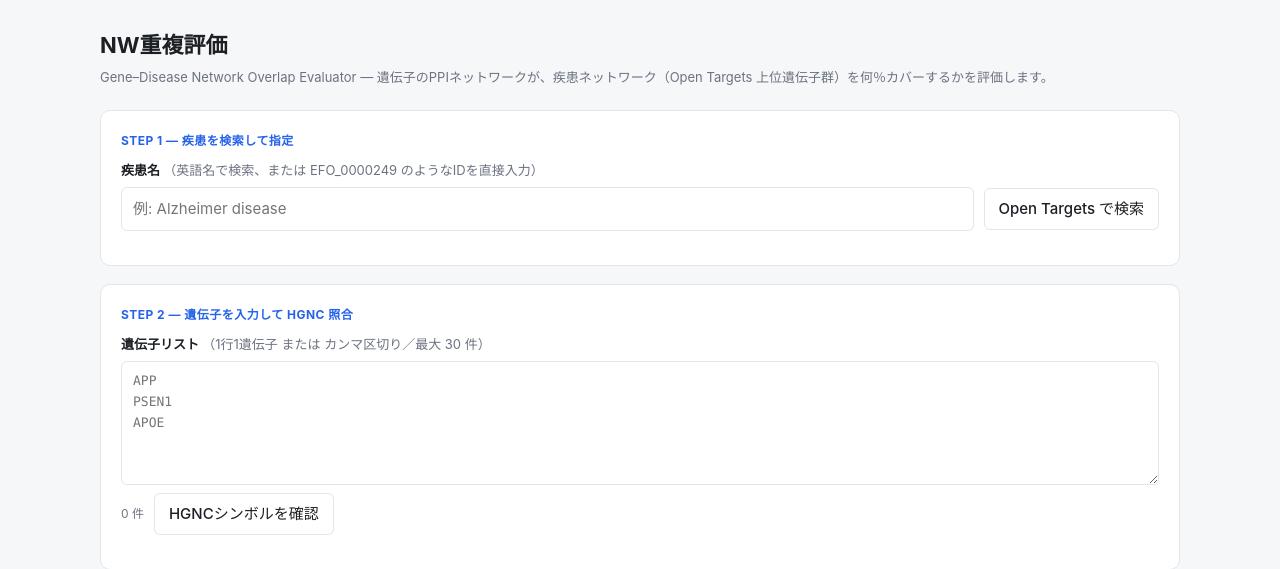
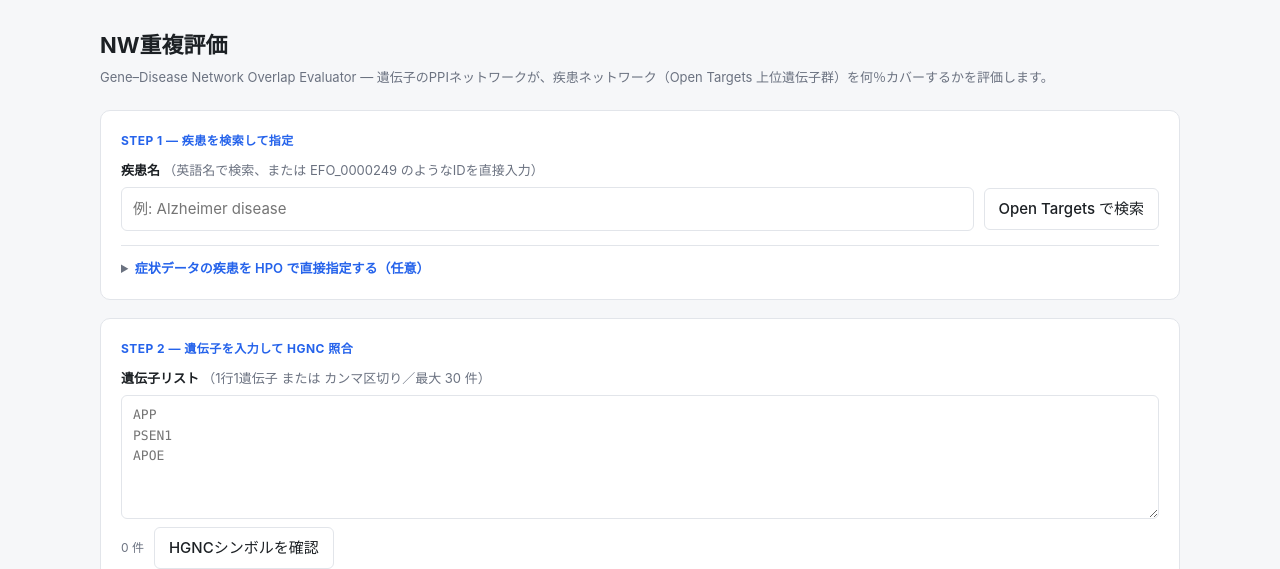
Before and after one commit to pepsea/disease_gene_network01, a Flask app: page / in a window 1280 px wide. Shown: the top 569 px of the page. Run offline with Flask 3, Linux system fonts and the light colour scheme.

Commit message:
Let the disease be picked from HPO's own registry
phenotype.hpoa carries every OMIM, Orphanet and DECIPHER disease under its
own name, so HPO can identify a disease itself rather than only being
reached through Open Targets cross references. Until now that registry was
used for one thing — an exact name match when dbXRefs came back empty — so
a disease HPO knows but Open Targets cannot map to was unreachable.

- collectors/hpo.list_diseases exposes the registry; search_diseases ranks
  it exact, then prefix, then substring, and within a tier puts the
  better-annotated registration first. Partial matching is right here in a
  way it is not for the automatic fallback: candidates are shown for a
  person to choose between, rather than one being picked blind.
- GET /api/hpo/diseases searches it; analyze takes hpo_disease_ids, which
  skip Open Targets and the cross-reference step entirely.
- STEP 1 gains an optional HPO picker. Several ids can be selected at once
  — a disease registered in both OMIM and Orphanet merges the two
  annotations, which is how the Orphanet frequencies and the OMIM symptoms
  end up in one table.
- The picker resets when the Open Targets disease changes, so a selection
  cannot silently carry over to a different disease.

Only table 3 follows the chosen disease; tables 1 and 2 stay on the Open
Targets disease from STEP 1. Where the ids came from is reported as
xref_origin (selected / dbxrefs / name) and shown in the table.

339 tests, all external APIs mocked, covering the ranking tiers, both
registrations of one disease, the id cap, and that a chosen disease
bypasses Open Targets.

Co-Authored-By: Claude Opus 5 <noreply@anthropic.com>
Claude-Session: https://claude.ai/code/session_017Eq8ec5uNLy4hhRydBzQkf

```diff
--- a/app.py
+++ b/app.py
@@ -9,7 +9,7 @@ from __future__ import annotations
 import concurrent.futures
 import logging
 import os
-from typing import Any
+from typing import Any, Optional
 
 from flask import Flask, jsonify, render_template, request
 
@@ -231,6 +231,18 @@ def create_app(config: dict[str, Any] | None = None) -> Flask:
         except OpenTargetsError as exc:
             return jsonify({"error": str(exc)}), 502
 
+    @app.route("/api/hpo/diseases")
+    def hpo_diseases():
+        """Search HPO's own disease registry (OMIM / Orphanet / DECIPHER)."""
+        query = (request.args.get("q") or "").strip()
+        if not query:
+            return jsonify({"error": "q is required"}), 400
+        try:
+            limit = min(int(request.args.get("limit", 10)), 25)
+        except (TypeError, ValueError):
+            limit = 10
+        return jsonify({"query": query, "results": hpo.search_diseases(query, limit=limit)})
+
     @app.route("/api/genes/validate", methods=["POST"])
     def validate_genes():
         """Check submitted symbols against HGNC without running an analysis."""
@@ -316,9 +328,12 @@ def create_app(config: dict[str, Any] | None = None) -> Flask:
         if symptom_source not in VALID_SYMPTOM_SOURCES:
             symptom_source = app.config["SYMPTOM_SOURCE"]
         if want_symptoms:
+            chosen_ids = data.get("hpo_disease_ids")
+            chosen_ids = chosen_ids if isinstance(chosen_ids, list) else []
             phenotypes, symptom_meta = collect_symptoms(
                 disease_id, disease_label, symptom_source,
                 app.config["SYMPTOM_LIST_N"],
+                hpo_disease_ids=chosen_ids[:10],
             )
             if phenotypes:
                 symptom_set = build_symptom_gene_set(
@@ -449,6 +464,7 @@ def create_app(config: dict[str, Any] | None = None) -> Flask:
                          if e.get("gene_source")}
                     ),
                     "xrefs": symptom_meta.get("xrefs", []),
+                    "xref_origin": symptom_meta.get("xref_origin", ""),
                     "phenotype_count": len(phenotypes),
                     "expanded_count": len(symptom_set["expanded"]),
                     "gene_count": len(symptom_genes),
@@ -512,15 +528,33 @@ def collect_symptoms(
     disease_label: str,
     source: str,
     list_n: int,
+    hpo_disease_ids: Optional[list[str]] = None,
 ) -> tuple[list[dict[str, Any]], dict[str, Any]]:
     """Get the disease's symptoms, falling back from Open Targets to HPO.
 
+    Args:
+        hpo_disease_ids: OMIM / ORPHA / DECIPHER ids chosen from HPO's own
+            disease registry. When given these are used directly, skipping both
+            Open Targets and the cross-reference lookup — the disease has been
+            identified in HPO's own terms, which is more reliable than mapping
+            onto it.
+
     Returns ``(phenotypes, meta)``. ``meta`` records which source supplied the
-    symptom list, the cross references used, and the gene fetcher to expand
-    them with.
+    symptom list, the ids used, and the gene fetcher to expand them with.
     """
     meta: dict[str, Any] = {"phenotype_source": "", "xrefs": [],
-                            "gene_fetcher": _hybrid_gene_fetcher}
+                            "xref_origin": "", "gene_fetcher": _hybrid_gene_fetcher}
+
+    # A disease picked directly in HPO wins over anything derived from EFO.
+    chosen = [str(i).strip() for i in (hpo_disease_ids or []) if str(i).strip()]
+    if chosen:
+        meta["xrefs"] = chosen
+        meta["xref_origin"] = "selected"
+        meta["gene_fetcher"] = _hpo_gene_fetcher
+        phenotypes = hpo.get_disease_phenotypes(chosen, limit=list_n)
+        if phenotypes:
+            meta["phenotype_source"] = "hpo"
+        return phenotypes, meta
 
     if source in ("auto", "opentargets"):
         try:
@@ -540,9 +574,12 @@ def collect_symptoms(
         xrefs = get_disease_xrefs(disease_id)
     except OpenTargetsError as exc:
         log.info("[symptoms] cross references unavailable: %s", exc)
+    meta["xref_origin"] = "dbxrefs" if xrefs else ""
     if not xrefs and disease_label:
         # No xref: fall back to an exact disease-name match inside HPO.
         xrefs = hpo.find_disease_ids_by_name(disease_label)
+        if xrefs:
+            meta["xref_origin"] = "name"
 
     meta["xrefs"] = xrefs
     meta["gene_fetcher"] = _hpo_gene_fetcher
--- a/templates/index.html
+++ b/templates/index.html
@@ -48,6 +48,11 @@
   .cand .id{color:var(--muted);font-size:12px;font-family:ui-monospace,monospace;margin-left:6px}
   .cand .desc{display:block;color:var(--muted);font-size:12px;margin-top:2px;
     overflow:hidden;text-overflow:ellipsis;white-space:nowrap}
+  details{margin-top:14px;border-top:1px solid var(--border);padding-top:12px}
+  summary{cursor:pointer;font-size:13px;font-weight:600;color:var(--accent)}
+  summary::marker{color:var(--muted)}
+  .idbadge{font-size:10px;font-weight:700;padding:1px 5px;border-radius:3px;
+    background:var(--soft);border:1px solid var(--border);margin-right:5px}
   .picked{margin-top:10px;font-size:13px;padding:8px 12px;border-radius:6px;
     background:color-mix(in srgb,var(--ok) 12%,transparent);border:1px solid color-mix(in srgb,var(--ok) 35%,transparent)}
   /* gene chips */
@@ -136,6 +141,19 @@
       <div id="cands"></div>
       <div id="picked"></div>
     </div>
+    <details id="hpo-block">
+      <summary>症状データの疾患を HPO で直接指定する（任意）</summary>
+      <p class="note" style="margin:8px 0 10px">
+        Open Targets 側で症状が取れない疾患や、OMIM / Orphanet の登録名が
+        Open Targets と異なる場合に使います。指定すると表3の症状はこの疾患のものになります。
+      </p>
+      <div class="row">
+        <input id="hpo-query" type="text" placeholder="例: Alzheimer disease" autocomplete="off" style="flex:1;min-width:220px">
+        <button id="hpo-search" type="button" class="secondary">HPO を検索</button>
+      </div>
+      <div id="hpo-cands"></div>
+      <div id="hpo-picked"></div>
+    </details>
   </div>
 
   <!-- STEP 2: genes -->
@@ -295,8 +313,73 @@ async function searchDisease() {
   }
 }
 
+// ── HPO's own disease registry ────────────────────────────────────────────
+let hpoPicked = null;   // [{id, name, source}]
+
+async function searchHpoDisease() {
+  const q = $("hpo-query").value.trim() || $("disease").value.trim();
+  if (!q) return;
+  $("hpo-search").disabled = true;
+  $("hpo-cands").innerHTML = '<p class="small" style="margin:10px 0 0"><span class="spinner"></span>HPO を検索中…（初回はデータ取得に時間がかかります）</p>';
+  try {
+    const res = await fetch("/api/hpo/diseases?q=" + encodeURIComponent(q));
+    const data = await res.json();
+    if (!res.ok || data.error) {
+      $("hpo-cands").innerHTML = '<p class="err small">' + esc(data.error || "検索に失敗しました") + "</p>";
+      return;
+    }
+    if (!data.results.length) {
+      $("hpo-cands").innerHTML = '<p class="err small">HPO に該当する疾患が見つかりません: ' + esc(q) + "</p>";
+      return;
+    }
+    let html = '<div class="cands">';
+    data.results.forEach((r, i) => {
+      html += '<button type="button" class="cand" data-i="' + i + '">'
+        + '<span class="idbadge">' + esc(r.source) + "</span><b>" + esc(r.name) + "</b>"
+        + '<span class="id">' + esc(r.id) + "</span>"
+        + (r.exact ? ' <span class="small">— 完全一致</span>' : "")
+        + '<span class="desc">症状 ' + r.phenotype_count + " 件</span></button>";
+    });
+    html += "</div>";
+    $("hpo-cands").innerHTML = html;
+    $("hpo-cands").querySelectorAll(".cand").forEach((btn) => {
+      btn.addEventListener("click", () => selectHpoDisease(data.results[+btn.dataset.i], btn));
+    });
+  } catch (e) {
+    $("hpo-cands").innerHTML = '<p class="err small">通信エラー: ' + esc(e.message) + "</p>";
+  } finally {
+    $("hpo-search").disabled = false;
+  }
+}
+
+function selectHpoDisease(r, btn) {
+  const already = (hpoPicked || []).find((x) => x.id === r.id);
+  if (already) {
+    hpoPicked = hpoPicked.filter((x) => x.id !== r.id);
+    if (btn) btn.classList.remove("sel");
+  } else {
+    hpoPicked = (hpoPicked || []).concat([{ id: r.id, name: r.name, source: r.source }]);
+    if (btn) btn.classList.add("sel");
+  }
+  if (!hpoPicked.length) hpoPicked = null;
+  $("hpo-picked").innerHTML = hpoPicked
+    ? '<div class="picked">症状の取得元に指定: '
+      + hpoPicked.map((x) => "<b>" + esc(x.name) + "</b>（" + esc(x.id) + "）").join(" ＋ ")
+      + '<br><span class="small">同じ疾患が OMIM と Orphanet の両方にある場合、両方選ぶと注釈が統合されます。</span></div>'
+    : "";
+}
+
+function clearHpoPick() {
+  hpoPicked = null;
+  $("hpo-picked").innerHTML = "";
+  $("hpo-cands").innerHTML = "";
+}
+
 function selectDisease(r, btn) {
   picked = { id: r.id, name: r.name };
+  // A new disease invalidates any HPO pick made for the previous one.
+  clearHpoPick();
+  if (!$("hpo-query").value.trim()) $("hpo-query").value = r.name;
   $("cands").querySelectorAll(".cand").forEach((b) => b.classList.remove("sel"));
   if (btn) btn.classList.add("sel");
   $("picked").innerHTML = '<div class="picked">選択中: <b>' + esc(r.name) + "</b>（" + esc(r.id) + "）</div>";
@@ -383,6 +466,7 @@ async function run() {
   const body = { genes, ppi, enrichment: $("enrichment").checked,
                  symptoms: $("symptoms").checked,
                  symptom_source: $("symptom-source").value };
+  if (hpoPicked) body.hpo_disease_ids = hpoPicked.map((x) => x.id);
   if (picked) { body.disease_id = picked.id; body.disease = picked.name; }
   else { body.disease = typed; }
 
@@ -504,7 +588,10 @@ function renderSymptoms(data) {
         + "。各遺伝子のPPIネットワークがこの遺伝子群を何％カバーするか</p>";
   html += '<p class="srcs-line">症状の取得元: <b>' + esc(SRC_LABEL[s.phenotype_source] || s.phenotype_source || "—")
         + "</b>"
-        + (s.xrefs && s.xrefs.length ? "（照合ID: " + s.xrefs.map(esc).join(", ") + "）" : "")
+        + (s.xrefs && s.xrefs.length
+            ? "（" + ({ selected: "指定ID", dbxrefs: "相互参照", name: "疾患名照合" }[s.xref_origin] || "ID")
+              + ": " + s.xrefs.map(esc).join(", ") + "）"
+            : "")
         + (s.gene_sources && s.gene_sources.length
             ? " ／ 遺伝子の取得元: " + s.gene_sources.map((x) => esc(SRC_LABEL[x] || x)).join(" + ") : "")
         + "</p>";
@@ -716,6 +803,10 @@ function toCsv(d) {
 }
 
 $("search").addEventListener("click", searchDisease);
+$("hpo-search").addEventListener("click", searchHpoDisease);
+$("hpo-query").addEventListener("keydown", (e) => {
+  if (e.key === "Enter") { e.preventDefault(); searchHpoDisease(); }
+});
 $("disease").addEventListener("keydown", (e) => { if (e.key === "Enter") { e.preventDefault(); searchDisease(); } });
 $("check").addEventListener("click", checkGenes);
 $("run").addEventListener("click", run);
```
Also changed, not shown: collectors/hpo.py (+66 -3 lines), tests/test_app.py (+50 -0 lines), tests/test_hpo.py (+78 -0 lines), tests/test_symptom_source.py (+49 -0 lines), README.md.
